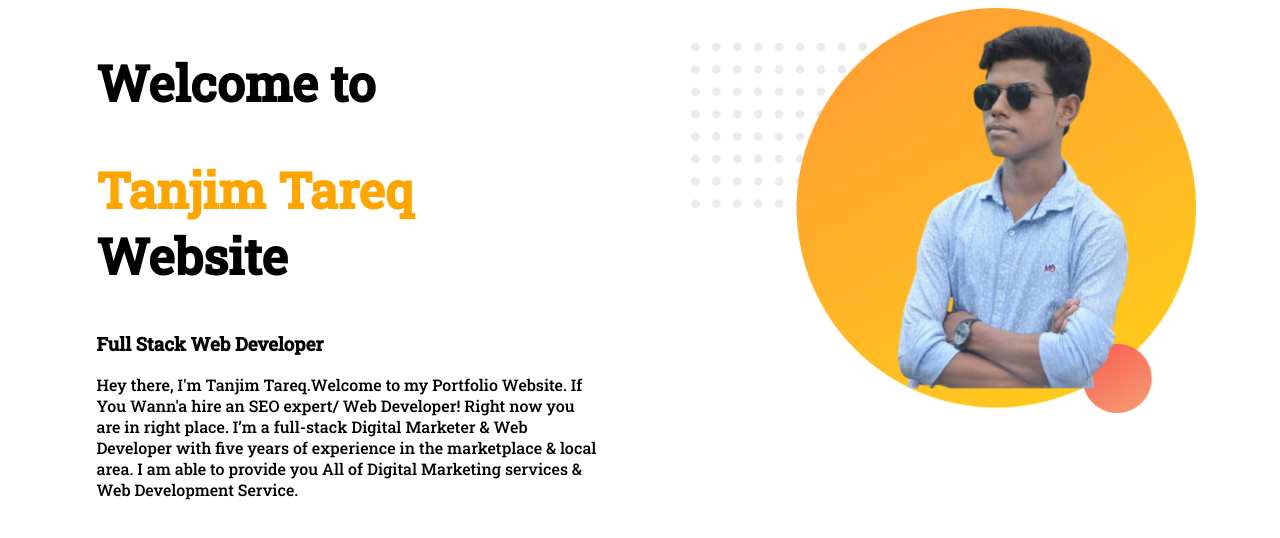
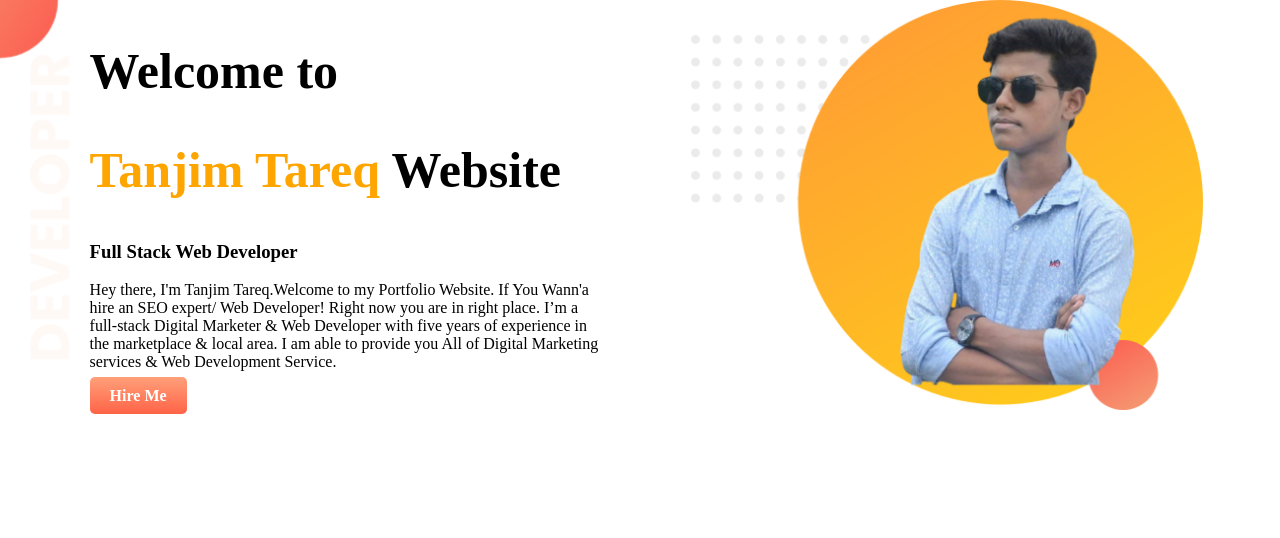
Before and after one commit to engtanjimtareq/web-portfolio, a plain HTML site: page index.html in a window 1280 px wide. Drawn offline with Linux system fonts and the light colour scheme.

Commit message:
added new code

```diff
--- a/index.html
+++ b/index.html
@@ -9,12 +9,13 @@
     <link rel="stylesheet" href="style.css">
 </head>
 <body>
-<section>
+<section class="top-banner">
    <div class="half-width">
     <h1>Welcome to</h1>
     <h1><span class="name-highlight">Tanjim Tareq</span> Website</h1>
     <h3>Full Stack Web Developer</h3>
     <p>Hey there, I'm Tanjim Tareq.Welcome to my Portfolio Website. If You Wann'a hire an SEO expert/ Web Developer! Right now you are in right place. I’m a full-stack Digital Marketer & Web Developer with five years of experience in the marketplace & local area. I am able to provide you All of Digital Marketing services & Web Development Service.</p>
+    <a class="link-button" target="_blank" href="https://www.linkedin.com/in/tanjim-tareq-b67a381a8/">Hire Me</a>
    </div>
     <div class="half-width">
         <img src="images/profile.png" alt="">
--- a/style.css
+++ b/style.css
@@ -1,4 +1,6 @@
-body
+body{
+    margin: 0%;
+}
 {
     font-family: 'Roboto Slab', serif;
 }
@@ -17,3 +19,19 @@ h1{
 .half-width img{
 width: 100%;
 }
+.top-banner{
+    background-image: url("images/top-banner.png");
+    background-repeat: no-repeat;
+}
+section{
+    height: 500px;
+}
+.link-button{
+    text-decoration: none;
+  background-image: linear-gradient(lightSalmon, tomato);
+    padding: 10px 20px;
+    border-radius: 5px;
+    color: white;
+    font-weight: bold;
+
+}
```
